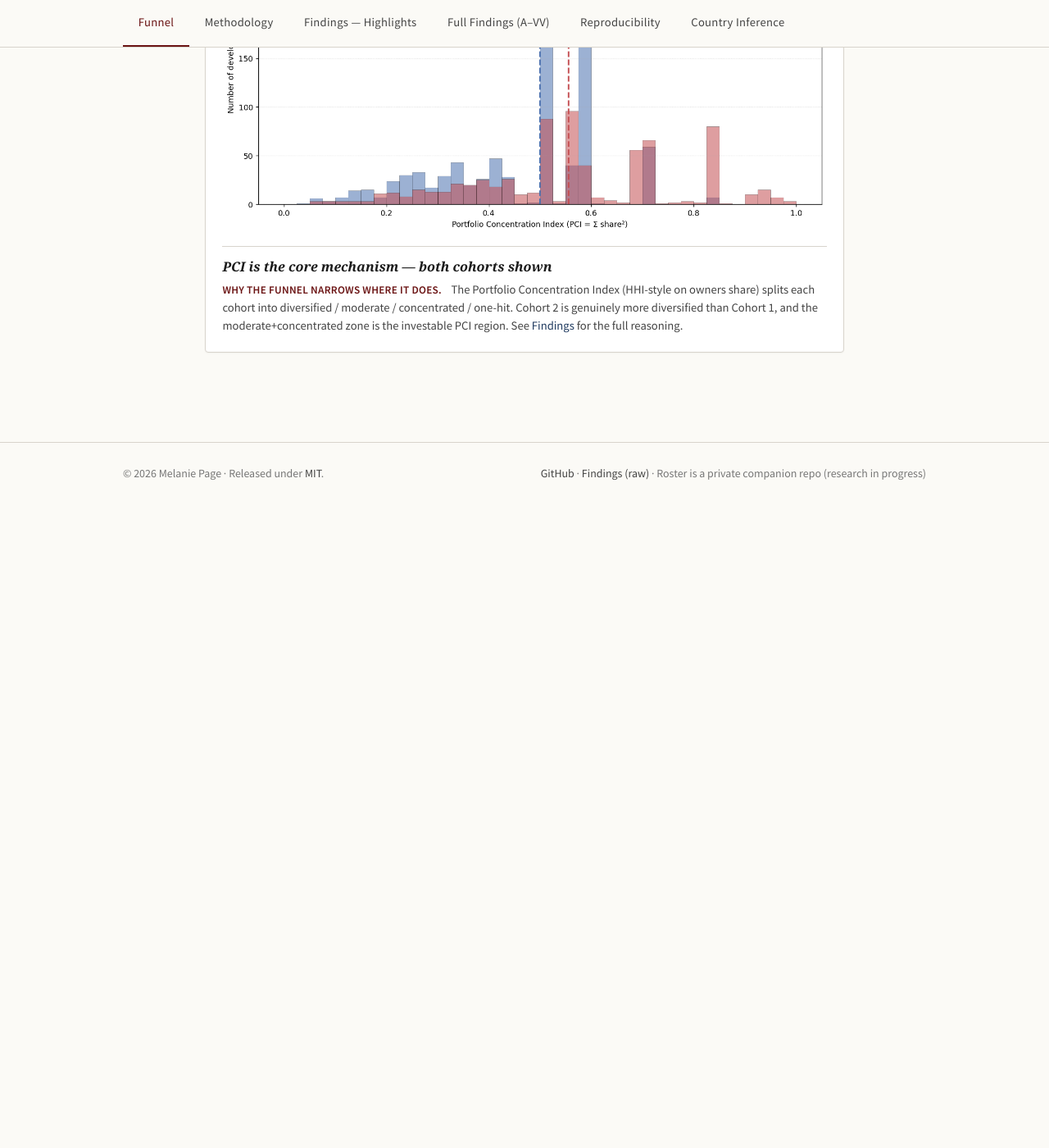
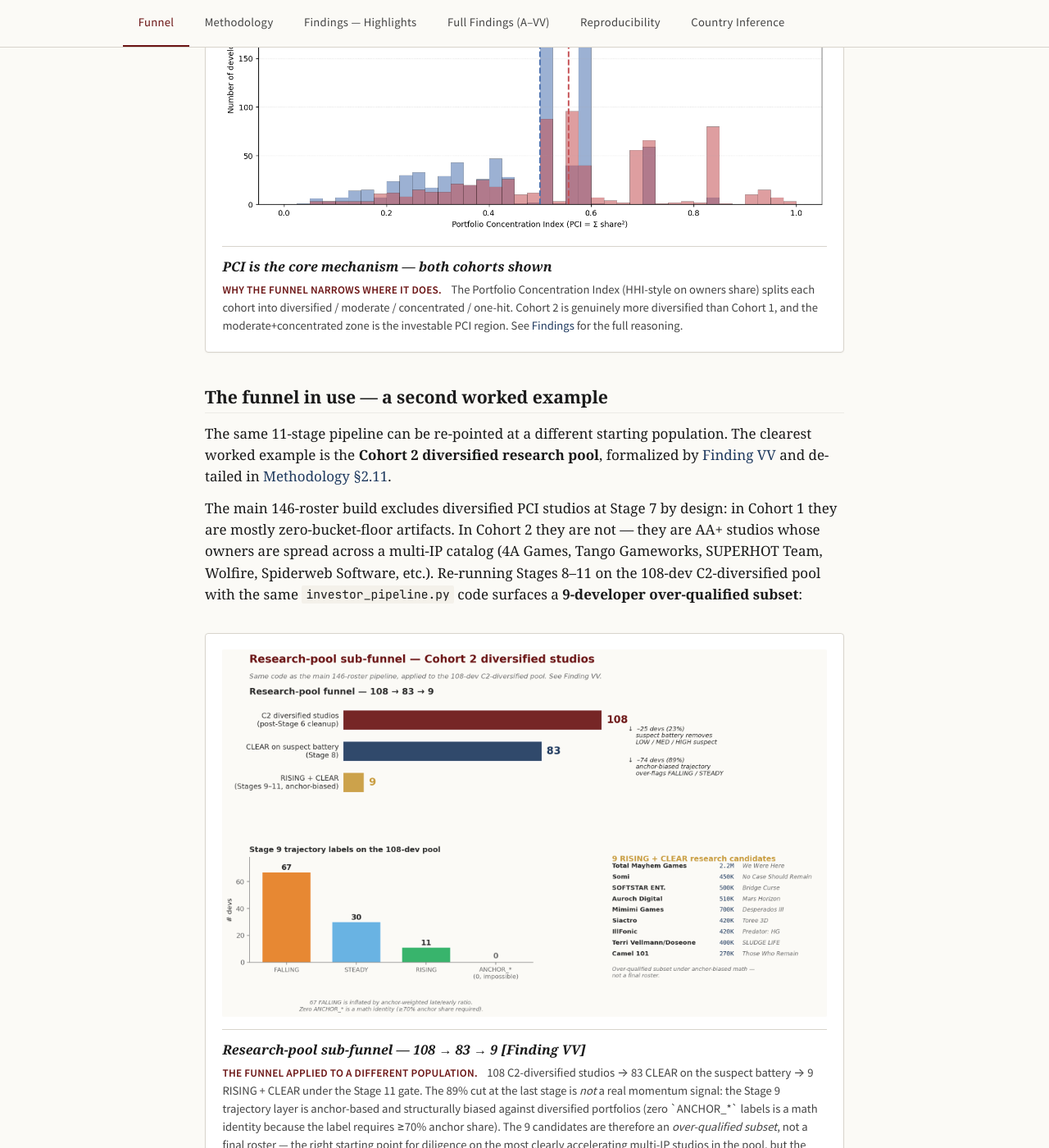
Before and after one commit to mlpage910/indie-investor-pci-pipeline, a Jekyll site: the page built from docs/index.md, in a window 1280 px wide and 1400 px high, scrolled down 4273 px. Shown: the whole window at 82% size. Built offline with Jekyll 4.4.1, drawn with Linux system fonts in a browser that asks for light colours; some web fonts are replaced; before the commit the page ends 4903 px from its top, so only the background shows below that; some of the changed text lies outside the part shown.

Commit message:
Funnel tab: add research-pool sub-funnel as second worked example with new chart
- New chart docs/assets/charts/research_pool_funnel.png: three-panel composite
  (108->83->9 horizontal funnel, trajectory distribution bar chart, 9-candidate
  detail list) in site palette.
- New section on Funnel tab ('The funnel in use - a second worked example')
  explaining that the same pipeline code can be repointed at a different
  starting population, showing the research-pool reduction, and surfacing the
  anchor-bias caveat in the funnel-tab figcaption itself.

```diff
--- a/docs/index.md
+++ b/docs/index.md
@@ -126,3 +126,19 @@ The pipeline prints a stage-by-stage reconciliation table on every run and saves
     <strong>Why the funnel narrows where it does.</strong> The Portfolio Concentration Index (HHI-style on owners share) splits each cohort into diversified / moderate / concentrated / one-hit. Cohort 2 is genuinely more diversified than Cohort 1, and the moderate+concentrated zone is the investable PCI region. See <a href="{{ '/findings/' | relative_url }}">Findings</a> for the full reasoning.
   </figcaption>
 </figure>
+
+## The funnel in use — a second worked example
+
+The same 11-stage pipeline can be re-pointed at a different starting population. The clearest worked example is the **Cohort 2 diversified research pool**, formalized by [Finding VV]({{ '/full-findings/#finding-vv--cohort-2-diversified--clear-is-a-separately-tracked-research-category' | relative_url }}) and detailed in [Methodology §2.11]({{ '/methodology/#211-cohort-2-diversified--clear--a-separately-tracked-research-pool' | relative_url }}).
+
+The main 146-roster build excludes diversified PCI studios at Stage 7 by design: in Cohort 1 they are mostly zero-bucket-floor artifacts. In Cohort 2 they are not — they are AA+ studios whose owners are spread across a multi-IP catalog (4A Games, Tango Gameworks, SUPERHOT Team, Wolfire, Spiderweb Software, etc.). Re-running Stages 8–11 on the 108-dev C2-diversified pool with the same `investor_pipeline.py` code surfaces a **9-developer over-qualified subset**:
+
+<figure class="chart">
+  <img src="{{ '/assets/charts/research_pool_funnel.png' | relative_url }}" alt="Research-pool sub-funnel — 108 to 83 to 9">
+  <figcaption>
+    <span class="chart-title">Research-pool sub-funnel — 108 → 83 → 9 [Finding VV]</span>
+    <strong>The funnel applied to a different population.</strong> 108 C2-diversified studios → 83 CLEAR on the suspect battery → 9 RISING + CLEAR under the Stage 11 gate. The 89% cut at the last stage is <em>not</em> a real momentum signal: the Stage 9 trajectory layer is anchor-based and structurally biased against diversified portfolios (zero `ANCHOR_*` labels is a math identity because the label requires ≥70% anchor share). The 9 candidates are therefore an <em>over-qualified subset</em>, not a final roster — the right starting point for diligence on the most clearly accelerating multi-IP studios in the pool, but the underlying 83-dev CLEAR pool is the better universe for catalog roll-up sourcing.
+  </figcaption>
+</figure>
+
+**Why this example matters.** It demonstrates two properties of the pipeline at once. First, the same code can be repointed at a different starting population without modification — the funnel is a *construction*, not a single hard-coded result. Second, every stage has visible blind spots: re-running Stages 9–11 on a diversified pool reveals that the anchor-based momentum math doesn't generalize, which is precisely the kind of failure mode the methodology pages are designed to surface. The 9-candidate list is real and usable; the methodological caveat is also real and equally important.
```
Also changed, not shown: docs/assets/charts/research_pool_funnel.png (added).
